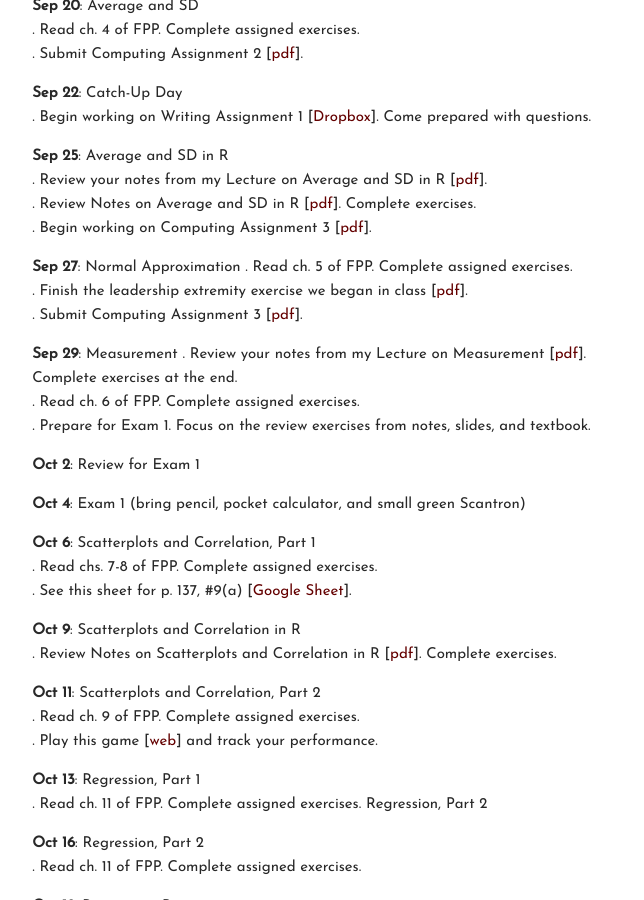
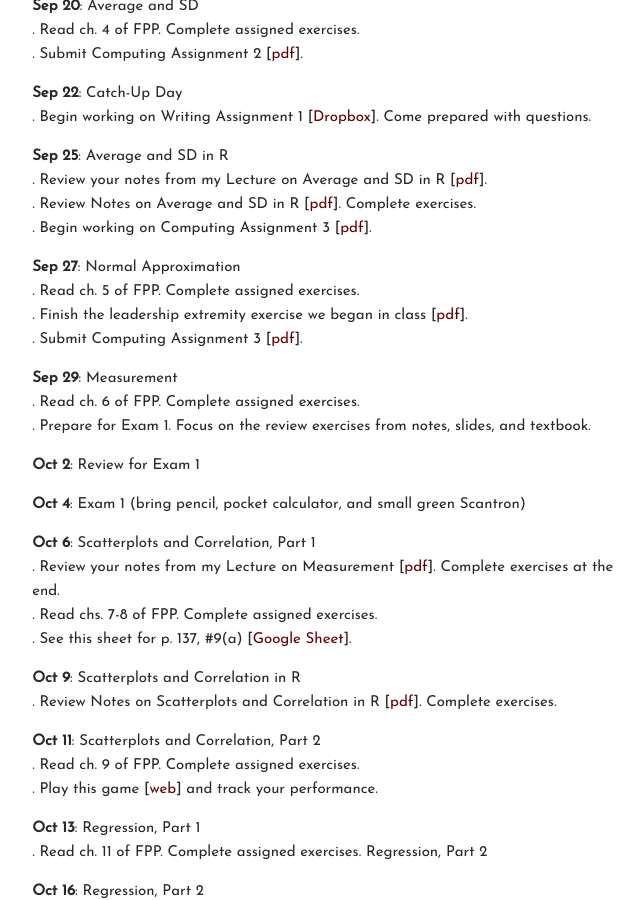
Before and after one commit to carlislerainey/carlislerainey.github.io, a Jekyll site: the page built from teaching/pols-209/index.md, in a window 1280 px wide and 900 px high, scrolled down 1277 px. Shown: the whole window, without its empty margins (430-1074 px from the left). Built offline with Jekyll 4.4.1, drawn with Linux system fonts in a browser that asks for light colours; some of the changed lines change nothing that is shown.

Commit message:
update 209

```diff
--- a/teaching/pols-209/index.md
+++ b/teaching/pols-209/index.md
@@ -70,7 +70,6 @@
 . Submit Computing Assignment 3 [[pdf](files/r-assign-03.pdf)].
 
 **Sep 29**: Measurement
-. Review your notes from my Lecture on Measurement [[pdf](files/measures.pdf)]. Complete exercises at the end.
 . Read ch. 6 of FPP. Complete assigned exercises.
 . Prepare for Exam 1. Focus on the review exercises from notes, slides, and textbook.
 
@@ -79,6 +78,7 @@
 **Oct 4**: Exam 1 (bring pencil, pocket calculator, and small green Scantron)
 
 **Oct 6**: Scatterplots and Correlation, Part 1
+. Review your notes from my Lecture on Measurement [[pdf](files/measures.pdf)]. Complete exercises at the end.
 . Read chs. 7-8 of FPP. Complete assigned exercises.
 . See this sheet for p. 137, #9(a) [[Google Sheet](https://docs.google.com/spreadsheets/d/1Y2EuRIcbuZk6eu9WWUaNXSWnqJMi9XBXrA27BzqSeKk/edit?usp=sharing)].
 
```
